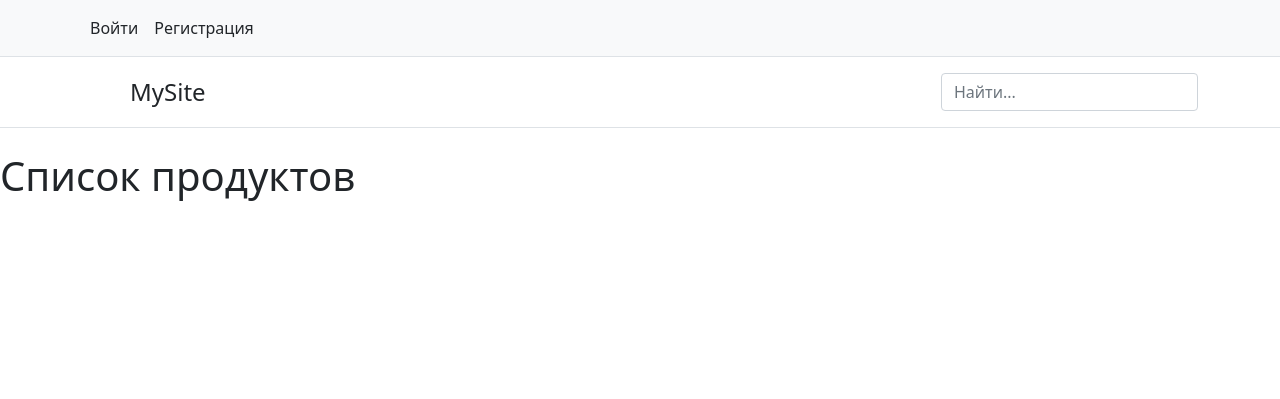
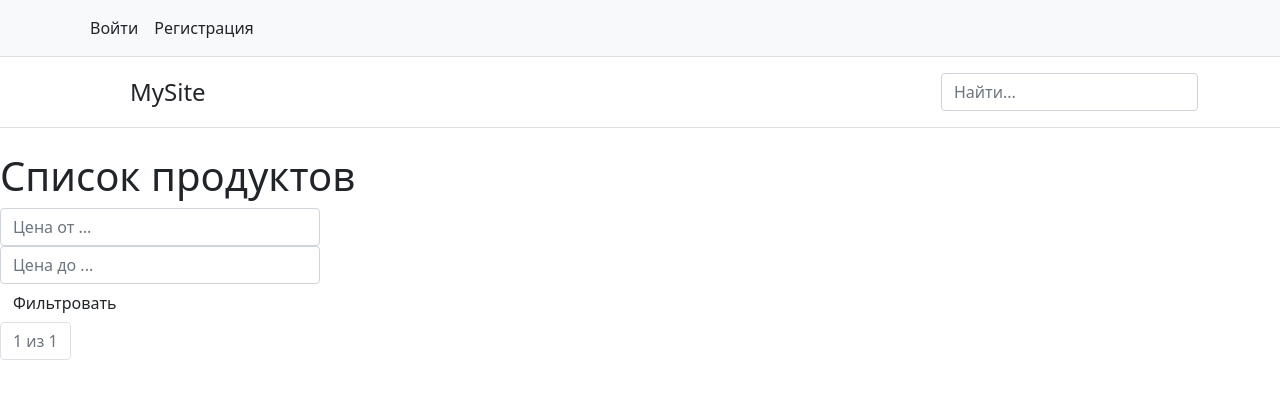
Before and after one commit to addirossi/shop, a Django app: page /products/1/ in a window 1280 px wide. Shown: the top 399 px of the page. Run offline with Django 4.2, Linux system fonts and the light colour scheme; data that the repository does not hold is empty.

Commit message:
Add pagination, filtration, search

```diff
--- a/main/templates/base.html
+++ b/main/templates/base.html
@@ -31,8 +31,8 @@
         <svg class="bi me-2" width="40" height="32"><use xlink:href="#bootstrap"/></svg>
         <span class="fs-4">MySite</span>
       </a>
-      <form class="col-12 col-lg-auto mb-3 mb-lg-0">
-        <input type="search" class="form-control" placeholder="Найти..." aria-label="Search">
+      <form class="col-12 col-lg-auto mb-3 mb-lg-0" action="{% url 'search-results' %}">
+        <input type="search" class="form-control" placeholder="Найти..." aria-label="Search" name="q">
       </form>
     </div>
   </header>
--- a/main/templates/main/products_list.html
+++ b/main/templates/main/products_list.html
@@ -4,6 +4,17 @@
 
 {% block body %}
   <h1>Список продуктов</h1>
+
+  <form method="get">
+    <div class="col-3">
+      <input type="number" placeholder="Цена от ..." class="form-control" name="price_from">
+    </div>
+    <div class="col-3">
+       <input type="number" placeholder="Цена до ..." class="form-control" name="price_to">
+    </div>
+    <button class="btn" type="submit">Фильтровать</button>
+  </form>
+
   {% for prod in products %}
     <p>{{ prod.id }}</p>
     <p><a href="{% url 'product-details' prod.id %}">{{ prod.name }}</a></p>
@@ -11,4 +22,16 @@
     {% include 'add_to_cart_form.html' with product=prod %}
     <p>------------------</p>
   {% endfor %}
+
+  <nav aria-label="Page navigation example">
+    <ul class="pagination">
+      {% if products.has_previous %}
+        <li class="page-item"><a class="page-link" href="?page={{ products.previous_page_number }}">Предыдущая</a></li>
+      {% endif %}
+      <li class="page-item disabled"><a class="page-link">{{ products.number }} из {{ products.paginator.num_pages }}</a></li>
+      {% if products.has_next %}
+        <li class="page-item"><a class="page-link" href="?page={{ products.next_page_number }}">Следующая</a></li>
+      {% endif %}
+    </ul>
+  </nav>
 {% endblock body %}
--- a/main/urls.py
+++ b/main/urls.py
@@ -3,9 +3,10 @@ from django.urls import path
 from .views import *
 
 urlpatterns = [
+    path('search/', SearchResultsView.as_view(), name='search-results'),
     path('create/', CreateProductView.as_view(), name='create-product'),
     path('<slug:category_id>/', ProductsListView.as_view(), name='products-list'),
     path('details/<int:pk>/', ProductDetailsView.as_view(), name='product-details'),
     path('update/<int:pk>/', UpdateProductView.as_view(), name='update-product'),
-    path('delete/<int:pk>/', DeleteProductView.as_view(), name='delete-product')
+    path('delete/<int:pk>/', DeleteProductView.as_view(), name='delete-product'),
 ]
--- a/main/views.py
+++ b/main/views.py
@@ -1,4 +1,6 @@
 from django.contrib.auth.mixins import UserPassesTestMixin
+from django.core.paginator import Paginator, EmptyPage, InvalidPage
+from django.db.models import Q
 from django.shortcuts import render, redirect
 from django.urls import reverse_lazy
 from django.views import View
@@ -15,8 +17,28 @@ def index_page(request):
 
 
 class ProductsListView(View):
+    def filter_queryset(self, products):
+        price_from = self.request.GET.get('price_from', 0)
+        price_to = self.request.GET.get('price_to', 0)
+        if price_from and price_from.isdigit():
+            products = products.filter(price__gte=price_from)
+        if price_to and price_to.isdigit():
+            products = products.filter(price__lte=price_to)
+        return products
+
+    def paginate_queryset(self, products):
+        page_number = self.request.GET.get('page')
+        paginator = Paginator(products, 3)
+        try:
+            page = paginator.page(page_number)
+        except InvalidPage:
+            page = paginator.page(1)
+        return page
+
     def get(self, request, category_id):
         products = Product.objects.filter(category_id=category_id)
+        products = self.filter_queryset(products)
+        products = self.paginate_queryset(products)
         cart_form = AddToCartForm()
         return render(request, 'main/products_list.html', {'products': products,
                                                            'cart_form': cart_form})
@@ -67,17 +89,32 @@ class DeleteProductView(IsAdminCheckMixin, DeleteView):
     template_name = 'main/delete_product.html'
     success_url = reverse_lazy('index')
 
+# /search/?q=....
+class SearchResultsView(ListView):
+    queryset = Product.objects.all()
+    # SELECT * FROM product;
+    template_name = 'main/search_results.html'
+    context_object_name = 'products'
 
-# class ProductsListView(ListView):
-#     queryset = Product.objects.all()
-#     template_name = 'main/products_list.html'
+    def get_queryset(self):
+        q = self.request.GET.get('q')
+        queryset = super().get_queryset()
+        queryset = queryset.filter(Q(name__icontains=q) |
+                                   Q(description__icontains=q))
+        # SELECT * FROM product WHERE name ILIKE '%q%'
+        # OR description ILIKE '%q%';
+        return queryset
+
+    def get_context_data(self):
+        context = super().get_context_data()
+        context['cart_form'] = AddToCartForm()
+        return context
 
 
-#TODO: сделать переходы между страницами
-#TODO: сделать список продуктов
-#TODO: авторизация
+
+
+
 #TODO: фильтрация, поиск, пагинация
-#TODO: корзина
 #TODO: заказы
 #TODO: отправка писем
 #TODO: деплой
```
Also changed, not shown: main/templates/main/search_results.html (added, +18 -0 lines).
